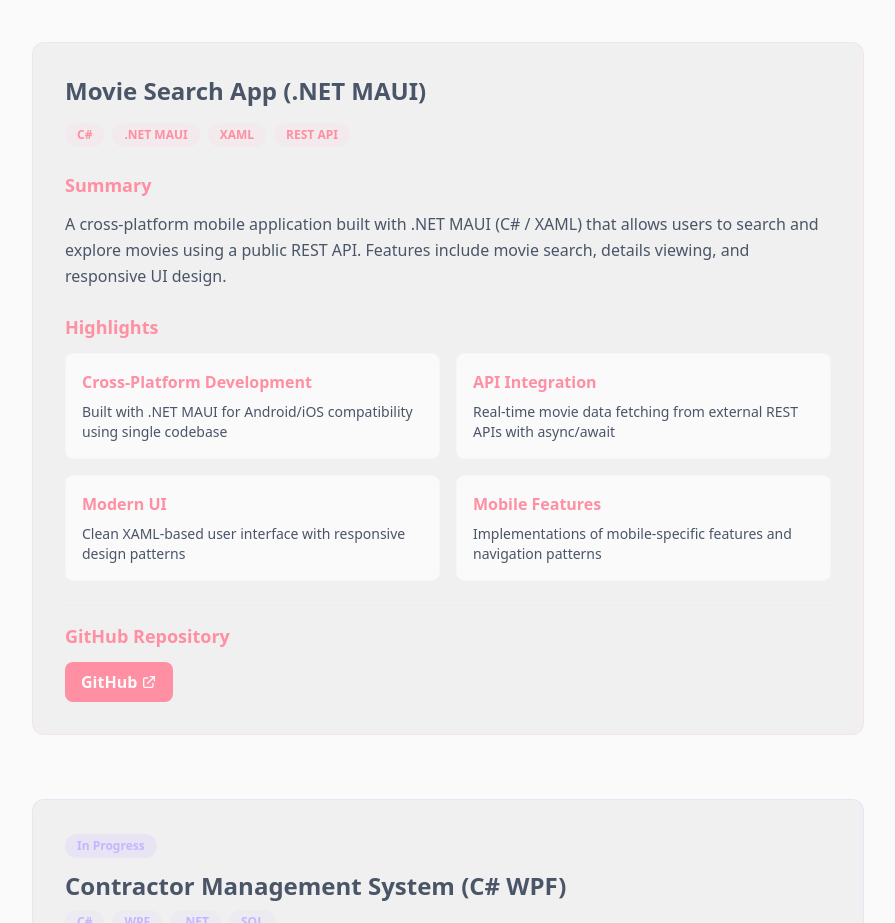
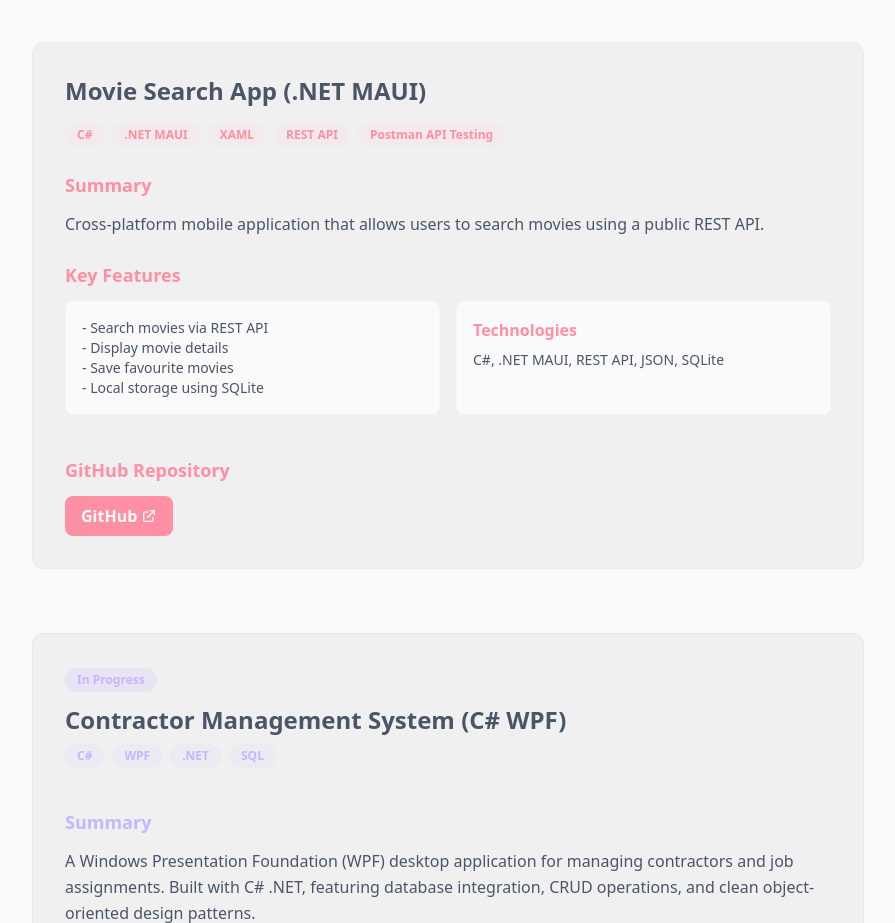
Before and after one commit to 20055662/20055662.github.io, a website: page projects.html in a window 1280 px wide. Shown: the part 1080-2003 px from the top of the page, without its empty margins (192-1087 px from the left). Drawn offline with Linux system fonts and the light colour scheme.

Commit message:
porfolio: update html pages

```diff
--- a/projects.html
+++ b/projects.html
@@ -118,34 +118,32 @@
                         <span class="inline-block px-3 py-1 bg-blush/10 text-blush-dark text-xs font-semibold rounded-full">.NET MAUI</span>
                         <span class="inline-block px-3 py-1 bg-blush/10 text-blush-dark text-xs font-semibold rounded-full">XAML</span>
                         <span class="inline-block px-3 py-1 bg-blush/10 text-blush-dark text-xs font-semibold rounded-full">REST API</span>
+                        <span class="inline-block px-3 py-1 bg-blush/10 text-blush-dark text-xs font-semibold rounded-full">Postman API Testing</span>
                     </div>
                 </div>
 
                 <div class="mb-6">
                     <h3 class="text-lg font-semibold text-blush-dark mb-3">Summary</h3>
                     <p class="text-text-light leading-relaxed">
-                        A cross-platform mobile application built with .NET MAUI (C# / XAML) that allows users to search and explore movies using a public REST API. Features include movie search, details viewing, and responsive UI design.
+                        Cross-platform mobile application that allows users to search movies using a public REST API.
                     </p>
                 </div>
 
                 <div class="mb-6">
-                    <h3 class="text-lg font-semibold text-blush-dark mb-3">Highlights</h3>
+                    <h3 class="text-lg font-semibold text-blush-dark mb-3">Key Features</h3>
                     <div class="grid grid-cols-1 md:grid-cols-2 gap-4">
                         <div class="bg-paper border border-blush/10 rounded-lg p-4">
-                            <h4 class="font-semibold text-blush-dark mb-2">Cross-Platform Development</h4>
-                            <p class="text-text-light text-sm">Built with .NET MAUI for Android/iOS compatibility using single codebase</p>
+                            <p class="text-text-light text-sm">- Search movies via REST API</p>
+
+                            <p class="text-text-light text-sm">- Display movie details</p>
+
+                            <p class="text-text-light text-sm">- Save favourite movies</p>
+
+                            <p class="text-text-light text-sm">- Local storage using SQLite</p>
                         </div>
                         <div class="bg-paper border border-blush/10 rounded-lg p-4">
-                            <h4 class="font-semibold text-blush-dark mb-2">API Integration</h4>
-                            <p class="text-text-light text-sm">Real-time movie data fetching from external REST APIs with async/await</p>
-                        </div>
-                        <div class="bg-paper border border-blush/10 rounded-lg p-4">
-                            <h4 class="font-semibold text-blush-dark mb-2">Modern UI</h4>
-                            <p class="text-text-light text-sm">Clean XAML-based user interface with responsive design patterns</p>
-                        </div>
-                        <div class="bg-paper border border-blush/10 rounded-lg p-4">
-                            <h4 class="font-semibold text-blush-dark mb-2">Mobile Features</h4>
-                            <p class="text-text-light text-sm">Implementations of mobile-specific features and navigation patterns</p>
+                            <h4 class="font-semibold text-blush-dark mb-2"> Technologies</h4>
+                            <p class="text-text-light text-sm">C#, .NET MAUI, REST API, JSON, SQLite</p>
                         </div>
                     </div>
                 </div>
```
Also changed, not shown: index.html (+10 -6 lines), resume.html (+92 -40 lines), 1 other file.
